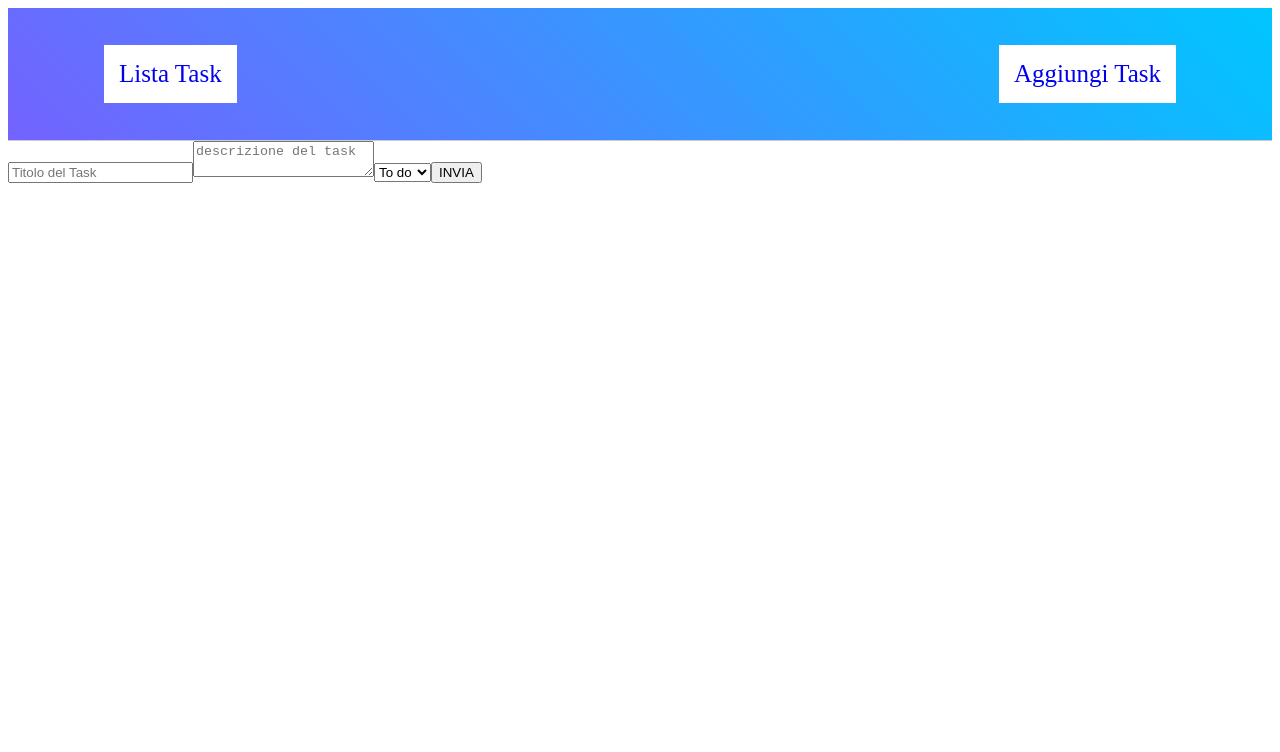
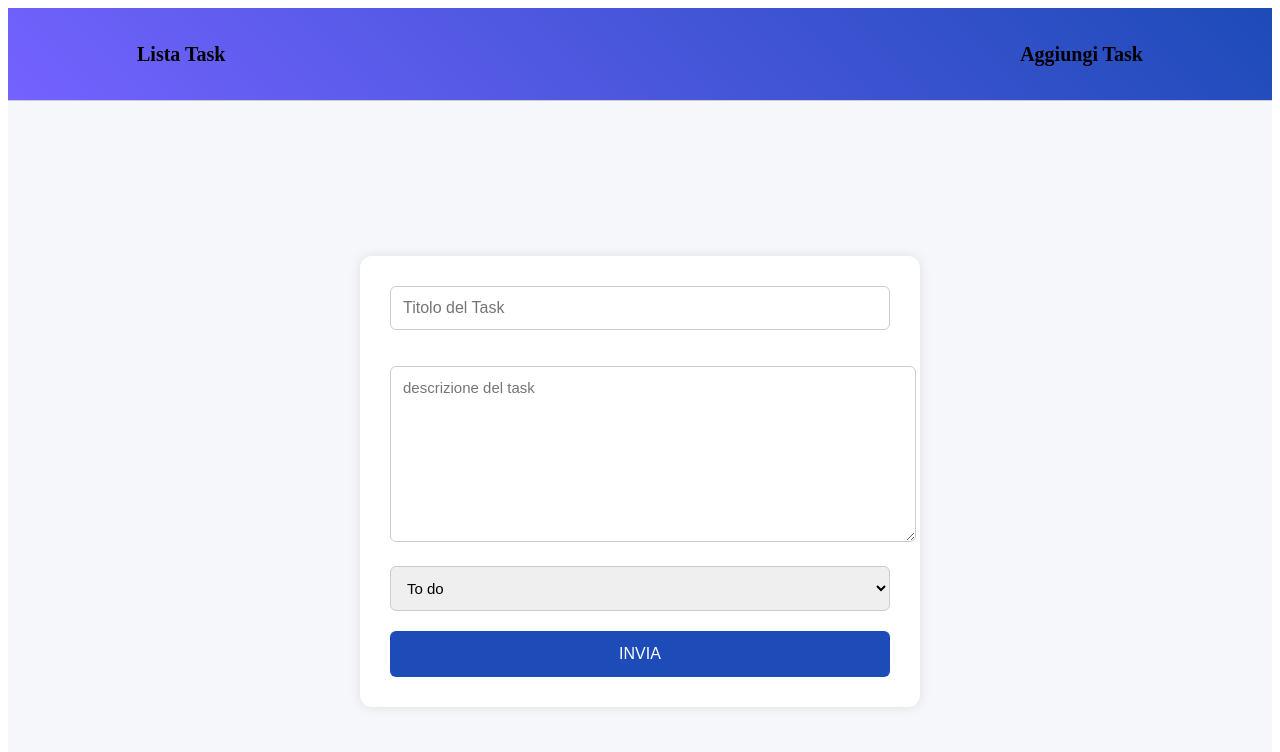
Before and after one commit to SpadaroFederico/ex-react-task-manager, a React (Vite) app in the folder TASK_MANAGER/: page /add in a window 1280 px wide. Shown: the top 752 px of the page. Built offline with nearby package versions, Linux system fonts and the light colour scheme; no server answers.

Commit message:
[ADD] style.css

```diff
--- /dev/null
+++ b/TASK_MANAGER/src/assets/styles/AddTaskStyle.css
@@ -0,0 +1,62 @@
+.general-container {
+  display: flex;
+  justify-content: center;
+  align-items: center;
+  min-height: 90vh;
+  background-color: #f5f7fa;
+  padding: 20px;
+}
+
+form {
+  background-color: white;
+  padding: 30px;
+  border-radius: 12px;
+  box-shadow: 0 0 12px rgba(0, 0, 0, 0.1);
+  width: 100%;
+  max-width: 500px;
+  display: flex;
+  flex-direction: column;
+  gap: 20px;
+}
+
+input.title {
+  padding: 12px;
+  font-size: 16px;
+  border: 1px solid #ccc;
+  border-radius: 6px;
+  width: 100%;
+}
+
+.text-area textarea {
+  width: 100%;
+  height: 150px;
+  padding: 12px;
+  font-size: 15px;
+  border: 1px solid #ccc;
+  border-radius: 6px;
+  resize: vertical;
+  font-family: Arial, sans-serif;
+}
+
+.select select {
+  width: 100%;
+  padding: 12px;
+  font-size: 15px;
+  border: 1px solid #ccc;
+  border-radius: 6px;
+}
+
+button {
+  background-color: #1d4bb8;
+  color: white;
+  border: none;
+  padding: 14px;
+  font-size: 16px;
+  border-radius: 6px;
+  cursor: pointer;
+  transition: background-color 0.3s ease;
+}
+
+button:hover {
+  background-color: #153b91;
+}
--- a/TASK_MANAGER/src/assets/styles/NavBarStyle.css
+++ b/TASK_MANAGER/src/assets/styles/NavBarStyle.css
@@ -1,20 +1,26 @@
 .nav-container{
-    background: linear-gradient(45deg,#7462ff, #00c6ff);
-    height: 100px;
+    background: linear-gradient(45deg,#7462ff, #1d4bb8);
+    height: 60px;
     display: flex;
     justify-content: space-between;
     align-items: center;
 }
-.link1{
-    padding: 15px;
-    background-color: white;
+.link1 a{
+    padding: 33px;
     margin-left: 80px;
-    font-size: 25px;
+    font-size: 20px;
+    color: black;
+    font-weight: 800;
 }
 
-.link2 {
-    padding: 15px;
-    background-color: white;
+.link2 a{
+    padding: 33px;
     margin-right: 80px;
-    font-size: 25px;
+    font-size: 20px;
+    color: black;
+    font-weight: 800;
 }
+
+.link1 :hover , .link2 :hover{
+    background-color: #1d4bb8;
+}
--- a/TASK_MANAGER/src/assets/styles/TaskListStyle.css
+++ b/TASK_MANAGER/src/assets/styles/TaskListStyle.css
@@ -1,20 +1,55 @@
-*{
-    box-sizing: border-box;
-    margin: 0;
-    padding: 0;
-    font-family: 'Times New Roman', Times, serif;
+/* TaskList.css */
+
+input[type="text"] {
+  margin-bottom: 1rem;
+  padding: 10px;
+  font-size: 1rem;
+  width: 100%;
+  border: 1px solid #ccc;
+  border-radius: 6px;
+  box-sizing: border-box;
 }
 
-.task-table{
-    width: 80%;
-    text-align: center;
-    border: black 2px solid;
-    border-radius: 20px;
+.general-table {
+  width: 100%;
+  border-collapse: collapse;
+  font-family: 'Segoe UI', Tahoma, Geneva, Verdana, sans-serif;
 }
 
-.task-table thead{
-    border-radius: 20px;
-    background-color: #7462ff;
-    color: white;
-    font-size: 20px;
+.general-table th,
+.general-table td {
+  padding: 12px;
+  text-align: left;
+  border-bottom: 1px solid #ddd;
 }
+
+.general-table th {
+  background-color: #1a95e7;
+  cursor: pointer;
+  user-select: none;
+  transition: background-color 0.3s ease;
+  font-size: 20px;
+  text-align: center;
+}
+
+.general-table tr {
+  border: black, 2px, solid;
+}
+
+.general-table th:hover {
+  background-color: #1d4bb8;
+}
+
+.general-table tr:nth-child(even) {
+  background-color: #fafafa;
+}
+
+.general-table tr:hover {
+  background-color: #f1f1f1;
+}
+
+.input-search{
+    text-align: center;
+    height: 50px;
+    color: rgb(95, 93, 93);
+}
--- /dev/null
+++ b/TASK_MANAGER/src/assets/styles/TaskRowStyle.css
@@ -0,0 +1,12 @@
+td {
+  text-align: center;
+  vertical-align: middle;
+}
+
+td a {
+  display: inline-block;
+  width: 100%;
+  text-align: center;
+  text-decoration: none;
+  color: black;
+}
--- a/TASK_MANAGER/src/components/TaskRow.jsx
+++ b/TASK_MANAGER/src/components/TaskRow.jsx
@@ -1,5 +1,6 @@
 import React from "react";
 import { Link } from "react-router-dom";
+import '../assets/styles/TaskRowStyle.css'
 
 // variabile per gestire lo stile in base allo stato del task
 
--- a/TASK_MANAGER/src/pages/AddTask.jsx
+++ b/TASK_MANAGER/src/pages/AddTask.jsx
@@ -1,5 +1,6 @@
 import React, { useRef, useState } from "react";
 import useTasks from '../hooks/UseTasks';
+import '../assets/styles/AddTaskStyle.css';
 
 function AddTask() {
 
@@ -45,27 +46,35 @@ function AddTask() {
   };
 
   return (
+    <div className="general-container">
+      <form onSubmit={handleSubmit}>
         <div>
-      <form onSubmit={handleSubmit}>
         <input
+          className="title"
           type="text"
           placeholder="Titolo del Task"
           value={title}
           onChange={(e) => setTitle(e.target.value)}
         />
+        </div>
 
         {error && <p style={{ color: "red" }}>{error}</p>}
 
+        <div className="text-area">
           <textarea
             ref={descriptionRef}
             type="text"
             placeholder="descrizione del task"
           />
+        </div>
+
+        <div className="select">
           <select ref={statusRef} type="text" placeholder="stato del Task">
             <option value="To do">To do</option>
             <option value="Doing">Doing</option>
             <option value="Done">Done</option>
           </select>
+        </div>
         <button onClick={handleSubmit}>INVIA</button>
       </form>
     </div>
--- a/TASK_MANAGER/src/pages/TaskList.jsx
+++ b/TASK_MANAGER/src/pages/TaskList.jsx
@@ -1,6 +1,7 @@
 import React, { useState, useMemo, useCallback } from 'react';
 import useTasks from '../hooks/UseTasks';
 import TaskRow from '../components/TaskRow';
+import '../assets/styles/TaskListStyle.css';
 
 function TaskList() {
   const { tasks } = useTasks();
@@ -58,13 +59,14 @@ function TaskList() {
   return (
     <>
       <input
+        className='input-search'
         type="text"
         placeholder="Cerca per titolo"
         onChange={(e) => debouncedSetQuery(e.target.value)}
         style={{ marginBottom: "1rem", padding: "8px", width: "100%" }}
       />
 
-      <table>
+      <table className='general-table'>
         <thead>
           <tr>
             <th onClick={() => handleSort('title')}>Titolo</th>
```
Also changed, not shown: TASK_MANAGER/src/assets/styles/TaskDetailsStyle.css (added). Lines whose indentation alone changed are shown as unchanged.
